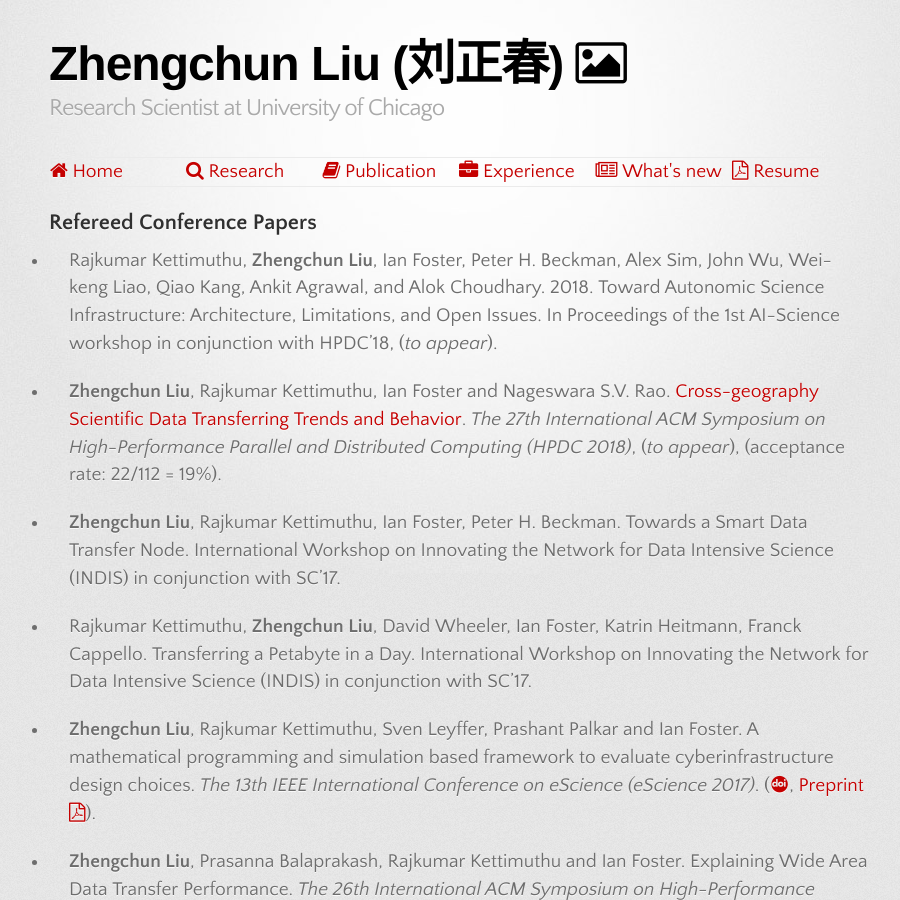
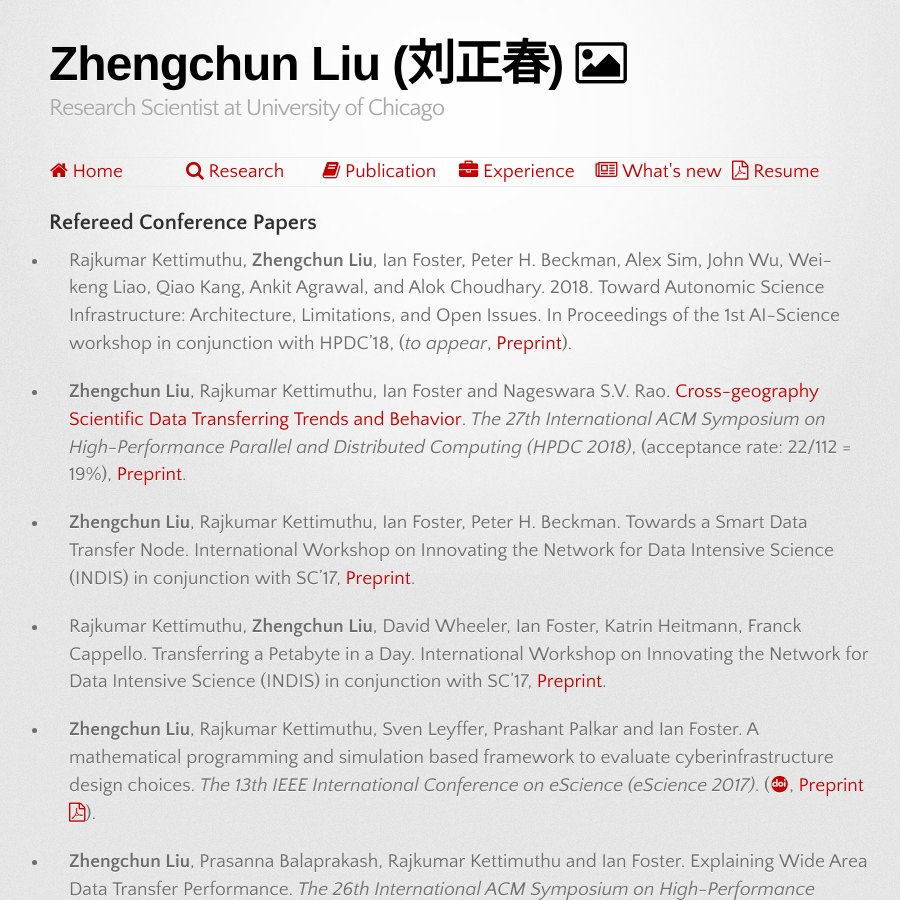
Before and after one commit to lzhengchun/lzhengchun.github.io, a Jekyll site: the page built from Publication.md, in a window 1280 px wide and 900 px high. Shown: the whole window, without its empty margins (181-1081 px from the left). Built offline with Jekyll 4.4.1, drawn with Linux system fonts in a browser that asks for light colours; some web fonts are replaced.

Commit message:
add, delete, polish etc.

```diff
--- a/Publication.md
+++ b/Publication.md
@@ -4,13 +4,13 @@ title: Home
 ---
 
 ## Refereed Conference Papers
-- Rajkumar Kettimuthu, __Zhengchun Liu__, Ian Foster, Peter H. Beckman, Alex Sim, John Wu, Wei-keng Liao, Qiao Kang, Ankit Agrawal, and Alok Choudhary. 2018. Toward Autonomic Science Infrastructure: Architecture, Limitations, and Open Issues. In Proceedings of the 1st AI-Science workshop in conjunction with HPDC'18, (_to appear_).
+- Rajkumar Kettimuthu, __Zhengchun Liu__, Ian Foster, Peter H. Beckman, Alex Sim, John Wu, Wei-keng Liao, Qiao Kang, Ankit Agrawal, and Alok Choudhary. 2018. Toward Autonomic Science Infrastructure: Architecture, Limitations, and Open Issues. In Proceedings of the 1st AI-Science workshop in conjunction with HPDC'18, (_to appear_, [Preprint](file/ai-science18.pdf)).
 
-- __Zhengchun Liu__, Rajkumar Kettimuthu, Ian Foster and Nageswara S.V. Rao. [Cross-geography Scientific Data Transferring Trends and Behavior](https://doi.org/10.1145/3208040.3208053). *The 27th International ACM Symposium on High-Performance Parallel and Distributed Computing (HPDC 2018)*, (_to appear_), (acceptance rate: 22/112 = 19%).
+- __Zhengchun Liu__, Rajkumar Kettimuthu, Ian Foster and Nageswara S.V. Rao. [Cross-geography Scientific Data Transferring Trends and Behavior](https://doi.org/10.1145/3208040.3208053). *The 27th International ACM Symposium on High-Performance Parallel and Distributed Computing (HPDC 2018)*, (acceptance rate: 22/112 = 19%), [Preprint](file/hpdc2018.pdf).
 
-- __Zhengchun Liu__, Rajkumar Kettimuthu, Ian Foster, Peter H. Beckman. Towards a Smart Data Transfer Node. International Workshop on Innovating the Network for Data Intensive Science (INDIS) in conjunction with SC'17.
+- __Zhengchun Liu__, Rajkumar Kettimuthu, Ian Foster, Peter H. Beckman. Towards a Smart Data Transfer Node. International Workshop on Innovating the Network for Data Intensive Science (INDIS) in conjunction with SC'17, [Preprint](file/indis17.pdf).
 
-- Rajkumar Kettimuthu, __Zhengchun Liu__, David Wheeler, Ian Foster, Katrin Heitmann, Franck Cappello. Transferring a Petabyte in a Day. International Workshop on Innovating the Network for Data Intensive Science (INDIS) in conjunction with SC'17.
+- Rajkumar Kettimuthu, __Zhengchun Liu__, David Wheeler, Ian Foster, Katrin Heitmann, Franck Cappello. Transferring a Petabyte in a Day. International Workshop on Innovating the Network for Data Intensive Science (INDIS) in conjunction with SC'17, [Preprint](file/1pb-indis17.pdf).
 
 - __Zhengchun Liu__, Rajkumar Kettimuthu, Sven Leyffer, Prashant Palkar and Ian Foster. A mathematical programming and simulation based framework to evaluate cyberinfrastructure design choices. *The 13th IEEE International Conference on eScience (eScience 2017)*. ([<i class="ai ai-doi" aria-hidden="true"></i>](https://doi.org/10.1109/eScience.2017.27), [Preprint <i class="fa fa-file-pdf-o" aria-hidden="true"></i>](file/eScience17-preprint-Liu.pdf)<!--, <a class="btn btn-primary btn-outline btn-xs" href="file/eScience17-preprint-Liu.pdf" target="_blank">Preprint</a>-->).
 
```
Also changed, not shown: 4 other files.
